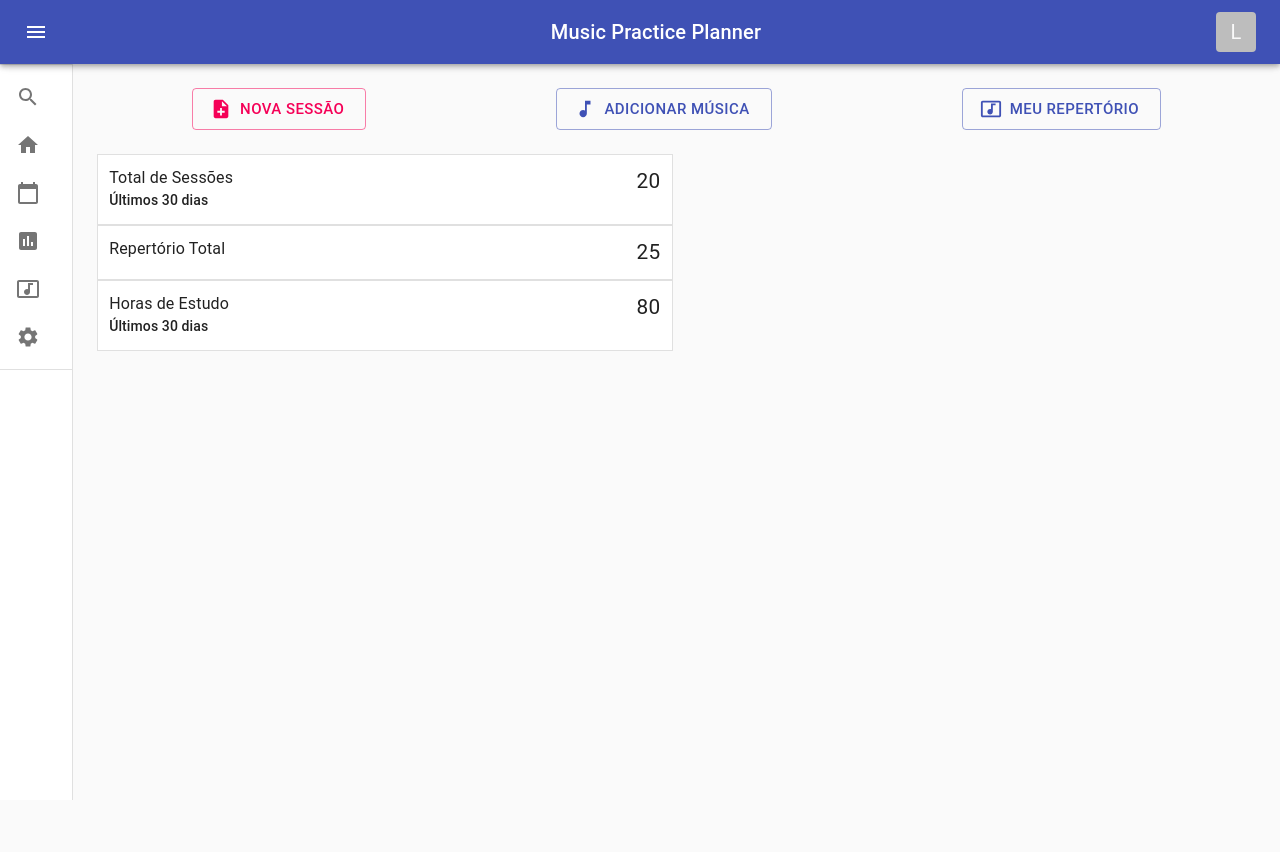
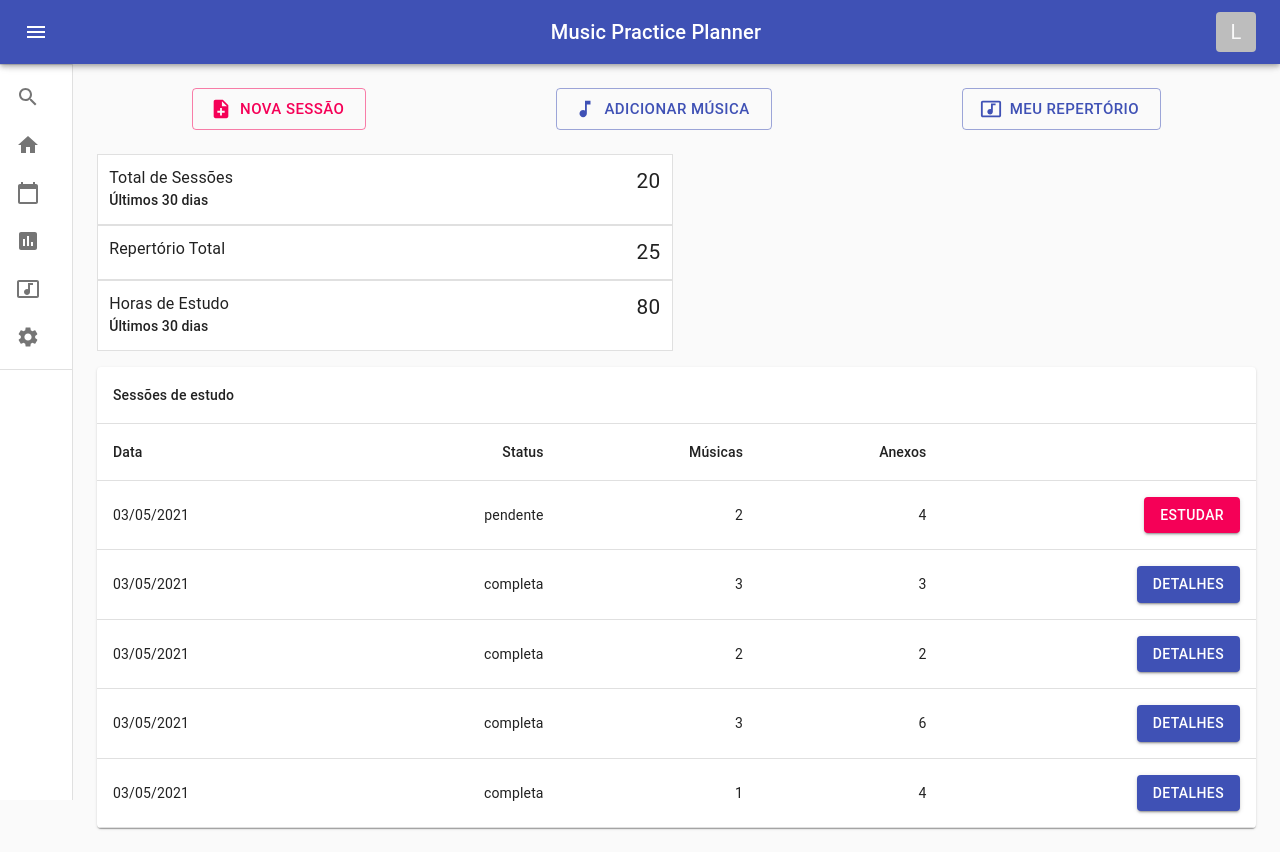
Before and after one commit to le-santos/music-practice-react, a React (Create React App) app: page / in a window 1280 px wide. Before the commit the page ends 800 px from the top, so only its background shows below. Built offline with nearby package versions, Linux system fonts and the light colour scheme.

Commit message:
WIP practice session table

```diff
--- a/src/App.js
+++ b/src/App.js
@@ -1,6 +1,7 @@
 import HomeControls from "./Components/HomeControls/HomeControls";
 import InfoBox from "./Components/InfoBox/InfoBox";
 import Layout from "./Components/Layout/Layout";
+import SessionsTable from "./Components/SessionTable/SessionsTable";
 
 function App() {
   return (
@@ -8,6 +9,7 @@ function App() {
       <Layout>
         <HomeControls />
         <InfoBox />
+        <SessionsTable />
       </Layout>
     </div>
   );
--- a/src/Components/Layout/Layout.js
+++ b/src/Components/Layout/Layout.js
@@ -49,7 +49,7 @@ const useStyles = makeStyles((theme) => ({
     padding: theme.spacing(3),
     gridTemplateColumns: "repeat(4, 1fr)",
     gridTemplateAreas:
-      "'control control control control' 'data data chart chart'",
+      "'control control control control' 'data data chart chart' 'table table table table'",
     gap: "16px 8px",
   },
 }));
--- /dev/null
+++ b/src/Components/SessionTable/SessionsTable.js
@@ -0,0 +1,76 @@
+import React from "react";
+import { makeStyles } from "@material-ui/core/styles";
+import Table from "@material-ui/core/Table";
+import TableBody from "@material-ui/core/TableBody";
+import TableCell from "@material-ui/core/TableCell";
+import TableContainer from "@material-ui/core/TableContainer";
+import TableHead from "@material-ui/core/TableHead";
+import TableRow from "@material-ui/core/TableRow";
+import Paper from "@material-ui/core/Paper";
+import { Button } from "@material-ui/core";
+
+const useStyles = makeStyles({
+  container: {
+    gridArea: "table",
+  },
+});
+
+function createData(id, date, status, musics, attachments) {
+  return { id, date, status, musics, attachments };
+}
+
+const rows = [
+  createData(0, "03/05/2021", "pendente", 2, 4),
+  createData(1, "03/05/2021", "completa", 3, 3),
+  createData(2, "03/05/2021", "completa", 2, 2),
+  createData(3, "03/05/2021", "completa", 3, 6),
+  createData(4, "03/05/2021", "completa", 1, 4),
+];
+
+const detailsButton = (
+  <Button variant="contained" color="primary">
+    Detalhes
+  </Button>
+);
+
+const practiceButton = (
+  <Button variant="contained" color="secondary">
+    Estudar
+  </Button>
+);
+
+export default function SessionsTable() {
+  const classes = useStyles();
+
+  return (
+    <TableContainer component={Paper} className={classes.container}>
+      <Table aria-label="simple table">
+        <TableHead>
+          <TableRow>
+            <TableCell colSpan={"5"}>Sessões de estudo</TableCell>
+          </TableRow>
+          <TableRow>
+            <TableCell>Data</TableCell>
+            <TableCell align="right">Status</TableCell>
+            <TableCell align="right">Músicas</TableCell>
+            <TableCell align="right">Anexos</TableCell>
+            <TableCell align="right"></TableCell>
+          </TableRow>
+        </TableHead>
+        <TableBody>
+          {rows.map((row) => (
+            <TableRow key={row.id}>
+              <TableCell>{row.date}</TableCell>
+              <TableCell align="right">{row.status}</TableCell>
+              <TableCell align="right">{row.musics}</TableCell>
+              <TableCell align="right">{row.attachments}</TableCell>
+              <TableCell align="right">
+                {row.status === "pendente" ? practiceButton : detailsButton}
+              </TableCell>
+            </TableRow>
+          ))}
+        </TableBody>
+      </Table>
+    </TableContainer>
+  );
+}
```
